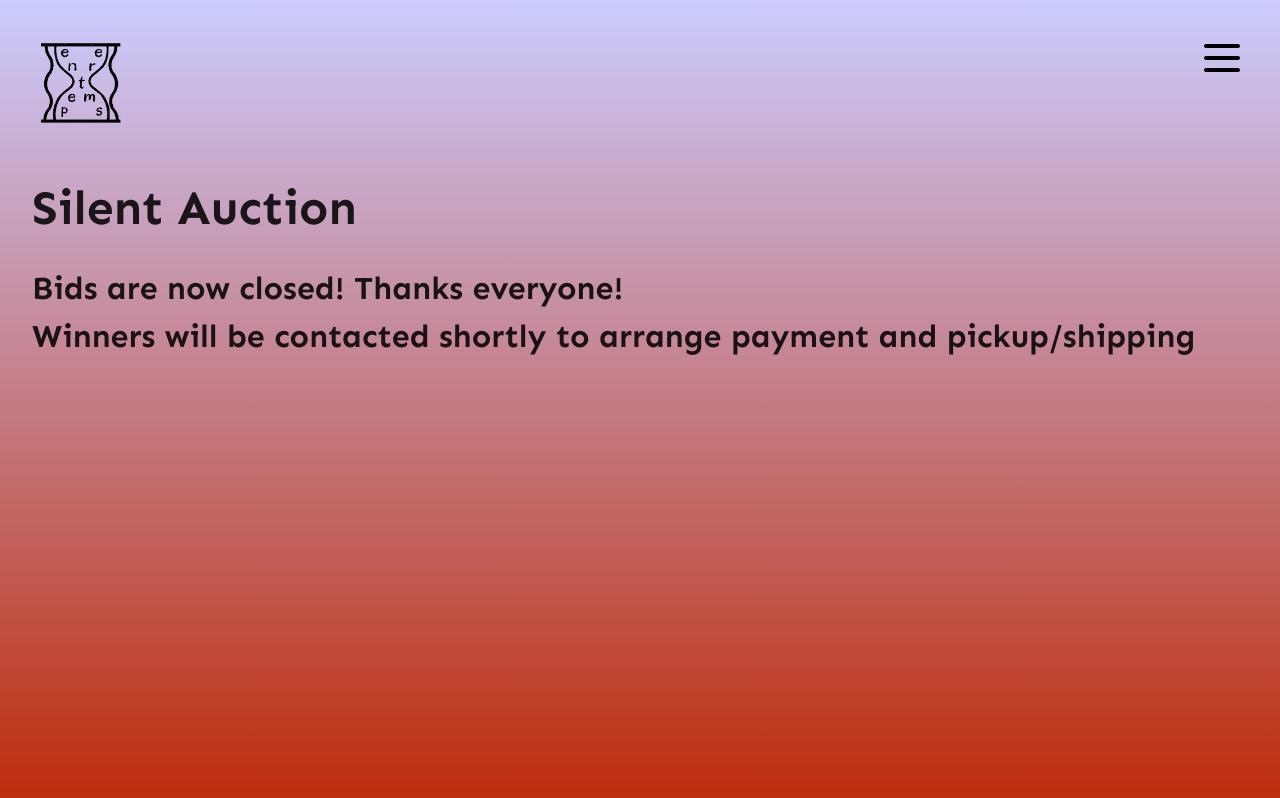
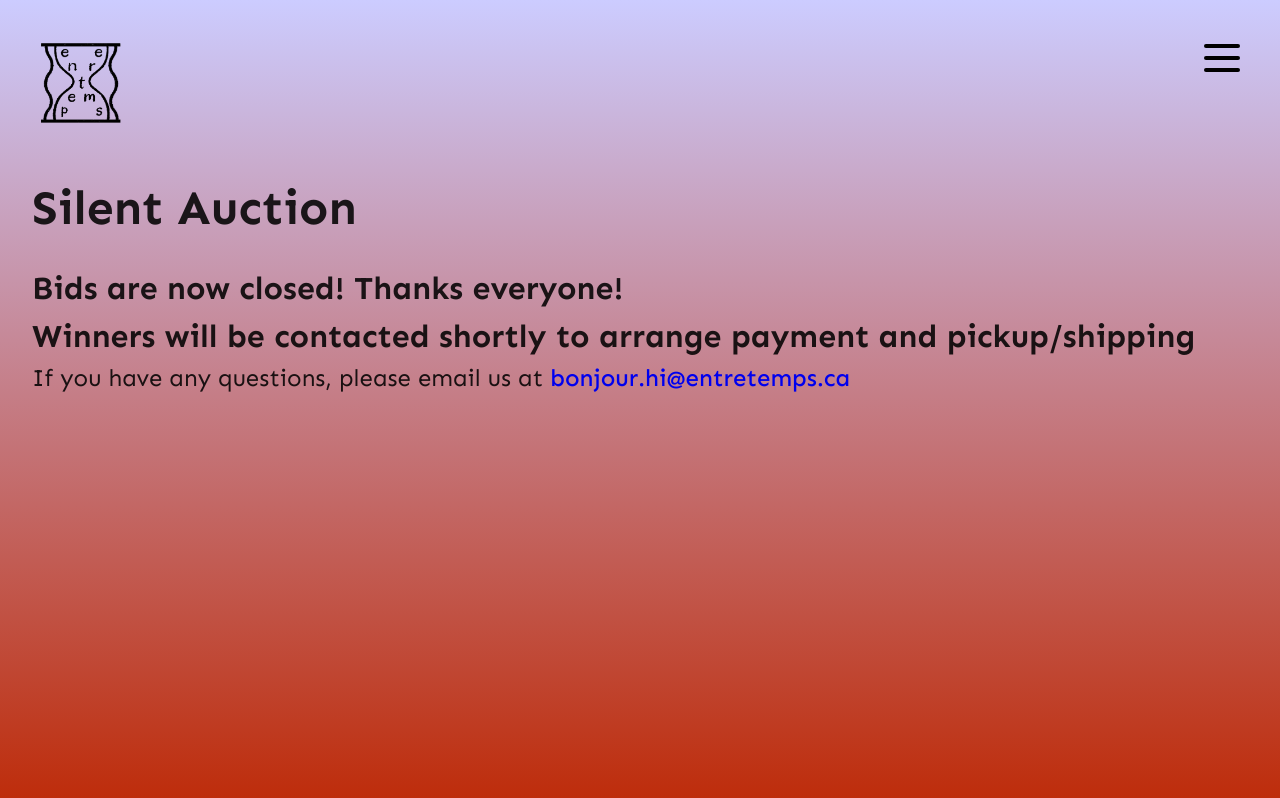
Before and after one commit to mariefoxall/wasted-effort, a React (Vite) app: page /shop in a window 1280 px wide. Built offline with nearby package versions, Linux system fonts and the light colour scheme.

Commit message:
add contact to closed auction page

```diff
--- a/src/Shop/Shop.jsx
+++ b/src/Shop/Shop.jsx
@@ -92,6 +92,12 @@ function Shop() {
       <h3>
         Winners will be contacted shortly to arrange payment and pickup/shipping
       </h3>
+      <p>
+        If you have any questions, please email us at{" "}
+        <a className="email-link" href="mailto:bonjour.hi@entretemps.ca">
+          bonjour.hi@entretemps.ca
+        </a>
+      </p>
       {/* <h3>Bids close at 11:59 pm EST Saturday June 22</h3>
       <p className="form-description" id="form-description">
         To place bids on silent auction items, please fill out your contact
```
